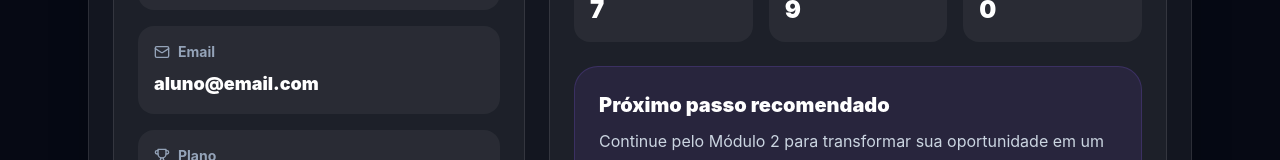
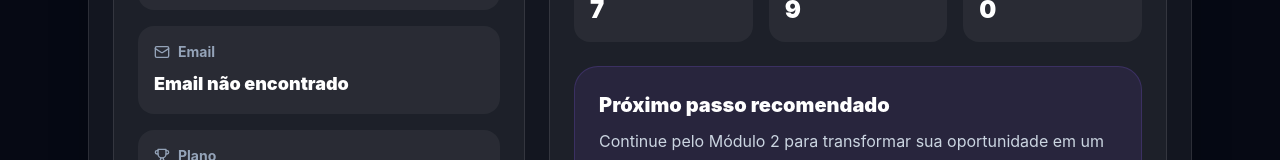
Before and after one commit to dominguesinglid-stack/fabrica-produtos-ia-membros, a Next.js app: page /perfil in a window 1280 px wide. Shown: the part 526-686 px from the top of the page. Built offline with nearby package versions, Linux system fonts and the light colour scheme; no server answers.

Commit message:
Update page.tsx

```diff
--- a/src/app/perfil/page.tsx
+++ b/src/app/perfil/page.tsx
@@ -1,9 +1,22 @@
 "use client";
 
+import { useEffect, useState } from "react";
 import Link from "next/link";
 import { ArrowLeft, BookOpen, CheckCircle, Mail, Trophy, User, Zap } from "lucide-react";
+import { supabase } from "@/lib/supabase";
 
 export default function PerfilPage() {
+  const [email, setEmail] = useState("Carregando...");
+
+useEffect(() => {
+  async function loadUser() {
+    const { data } = await supabase.auth.getUser();
+    setEmail(data.user?.email || "Email não encontrado");
+  }
+
+  loadUser();
+}, []);
+
   return (
     <main className="min-h-screen bg-[#060914] text-white">
       <div className="fixed inset-0 -z-10 bg-[radial-gradient(circle_at_20%_0%,rgba(124,58,237,.35),transparent_30%),radial-gradient(circle_at_85%_15%,rgba(217,70,239,.22),transparent_30%),linear-gradient(180deg,#060914,#090d1d)]" />
@@ -45,7 +58,7 @@ export default function PerfilPage() {
 
                 <div className="rounded-2xl bg-white/5 p-4">
                   <div className="mb-2 flex items-center gap-2 text-sm font-bold text-slate-400"><Mail size={16} />Email</div>
-                  <p className="text-lg font-black">aluno@email.com</p>
+                  <p className="text-lg font-black">{email}</p>
                 </div>
 
                 <div className="rounded-2xl bg-white/5 p-4">
```
